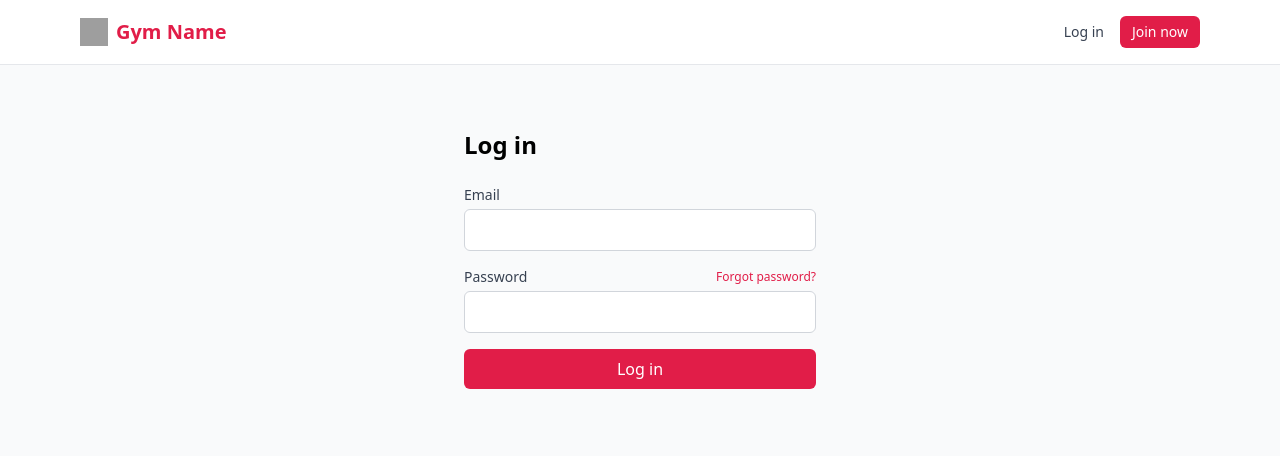
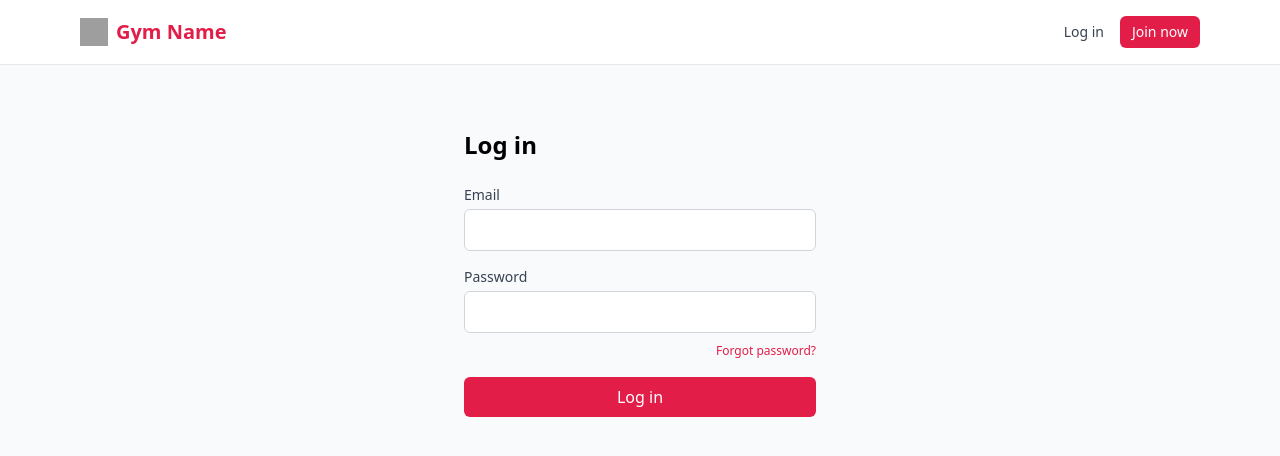
Before and after one commit to gaurav156/gym-management-system, a React (Vite) app in the folder frontend/: page /login in a window 1280 px wide. Shown: the top 456 px of the page. Built offline with nearby package versions, Linux system fonts and the light colour scheme; no server answers; grey boxes are pictures that could not be loaded.

Commit message:
fix: move "Forgot password?" link below password field
Keeps Tab order as Email -> Password instead of Email -> Forgot password link,
since the link previously sat between the two fields in the DOM.

```diff
--- a/frontend/src/pages/LoginPage.tsx
+++ b/frontend/src/pages/LoginPage.tsx
@@ -39,14 +39,17 @@ export default function LoginPage() {
           />
         </div>
         <div>
-          <div className="flex items-center justify-between">
-            <label className="block text-sm font-medium text-gray-700">Password</label>
-            <Link to="/forgot-password" className="text-xs text-brand hover:underline">Forgot password?</Link>
-          </div>
+          <label className="block text-sm font-medium text-gray-700">Password</label>
           <input
             type="password" required value={password} onChange={(e) => setPassword(e.target.value)}
             className="mt-1 w-full rounded-md border border-gray-300 px-3 py-2 focus:border-brand focus:outline-none"
           />
+          {/* Placed after the password input (not beside the label above it) so Tab from
+              the email field lands on password first - a link between the two fields
+              would otherwise sit in the natural tab order ahead of password. */}
+          <div className="mt-1 text-right">
+            <Link to="/forgot-password" className="text-xs text-brand hover:underline">Forgot password?</Link>
+          </div>
         </div>
         {error && <p className="text-sm text-red-600">{error}</p>}
         <button type="submit" className="w-full rounded-md bg-brand px-4 py-2 font-medium text-white hover:bg-brand-dark">
```
